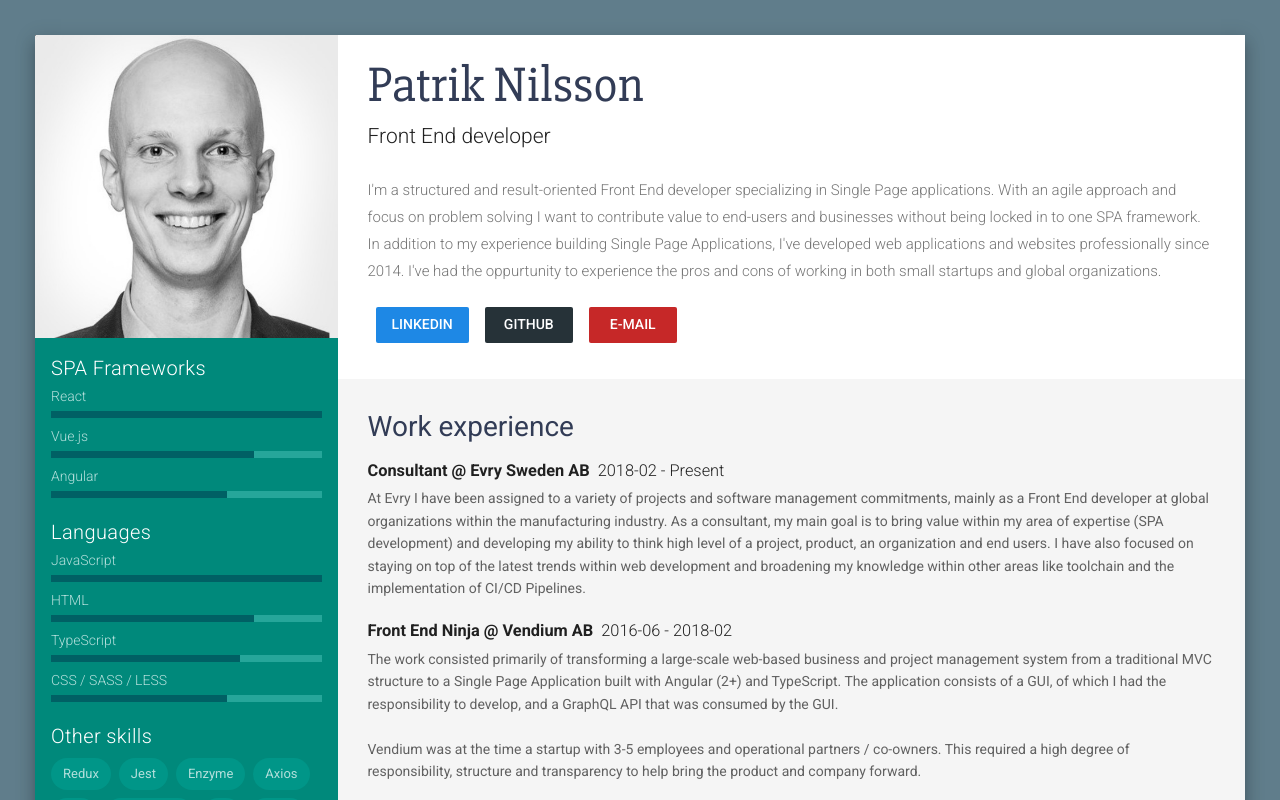
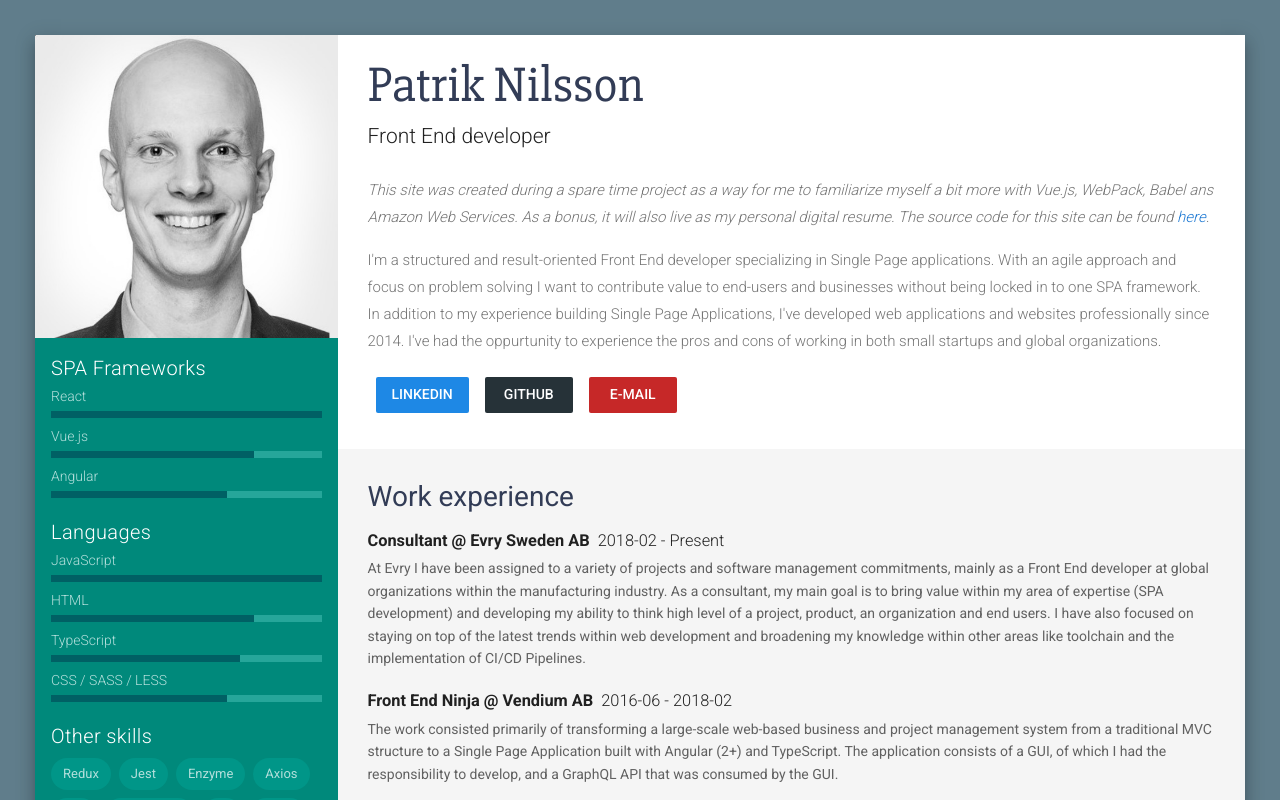
Before and after one commit to patriknil90/vue-resume, a Vue app: page / in a window 1280 px wide. Shown: the top 800 px of the page. Built offline with nearby package versions, Linux system fonts and the light colour scheme.

Commit message:
Add site purpose

```diff
--- a/src/components/Presentation.vue
+++ b/src/components/Presentation.vue
@@ -1,25 +1,41 @@
 <template>
-  <p class="personal-info grey--text text--darken-1 font-weight-light">
-    {{ presentation }}
-  </p>
+  <div class="personal-info grey--text text--darken-1 font-weight-light">
+    <p
+      v-for="presentationType in presentation"
+      :key="presentationType"
+      v-html="presentationType"
+    />
+  </div>
 </template>
 
 <script>
 export default {
   data() {
     return {
-      presentation: `I'm a structured and result-oriented Front End developer specializing in Single Page applications.
+      presentation: {
+        sitePurpose: `<span style="font-style: italic;">This site was created during a spare time project as a way for me to familiarize myself a bit
+          more with Vue.js, WebPack, Babel ans Amazon Web Services.
+          As a bonus, it will also live as my personal digital resume. The source code for this site can be found
+          <a href="https://github.com/patriknil90/vue-resume" target="_blank">here</a>.</span>`,
+        work: `I'm a structured and result-oriented Front End developer specializing in Single Page applications.
           With an agile approach and focus on problem solving I want to contribute value to end-users and businesses without being locked in to one SPA framework.
           In addition to my experience building Single Page Applications, I've developed web applications and websites professionally since 2014.
           I've had the oppurtunity to experience the pros and cons of working in both small startups and global organizations.`
+      }
     }
   }
 }
 </script>
 
-<style>
+<style lang="scss">
   .personal-info {
     font-size: 15px;
     line-height: 1.8;
+    a {
+      text-decoration: none;
+      &:hover {
+        text-decoration: underline;
+      }
+    }
   }
 </style>
```
